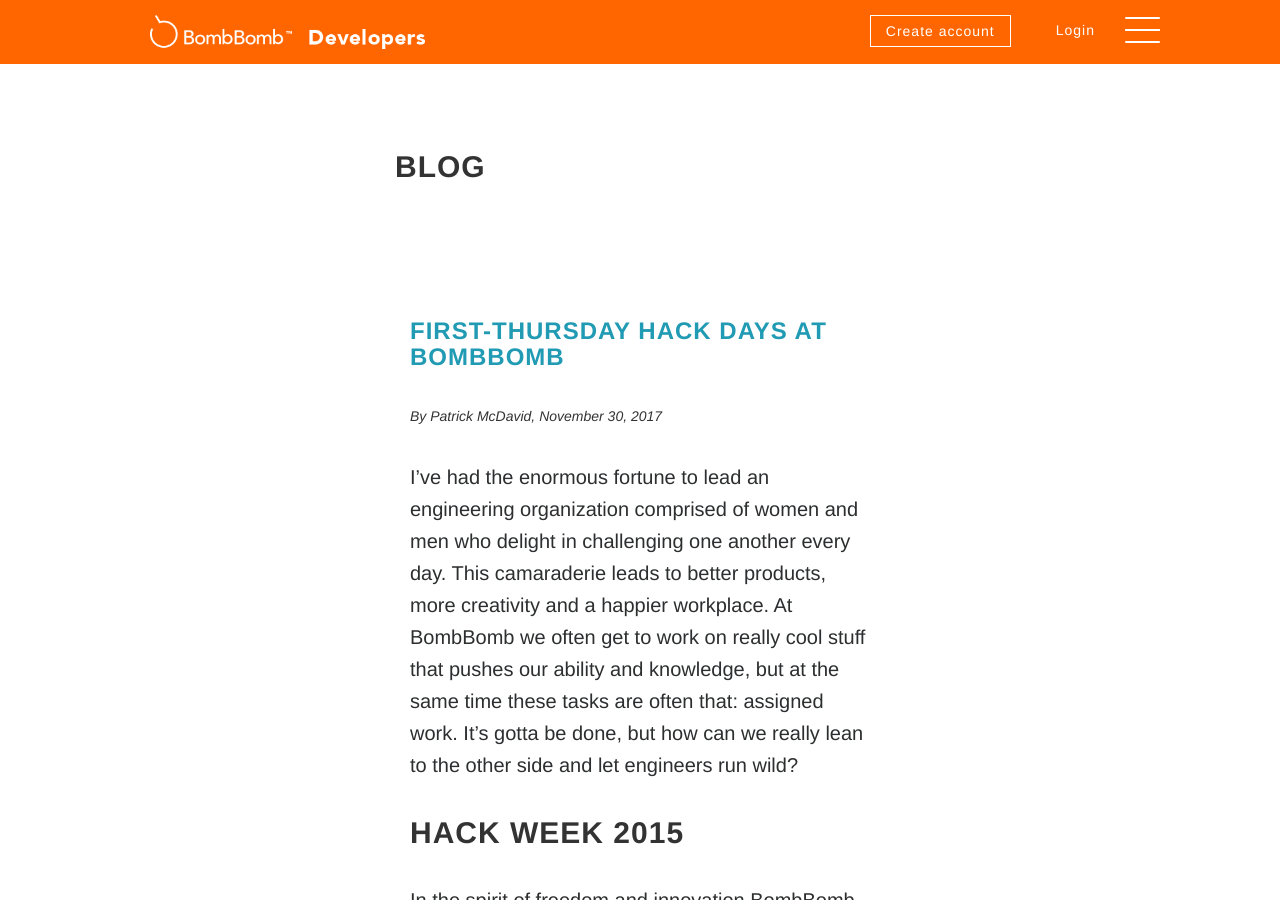
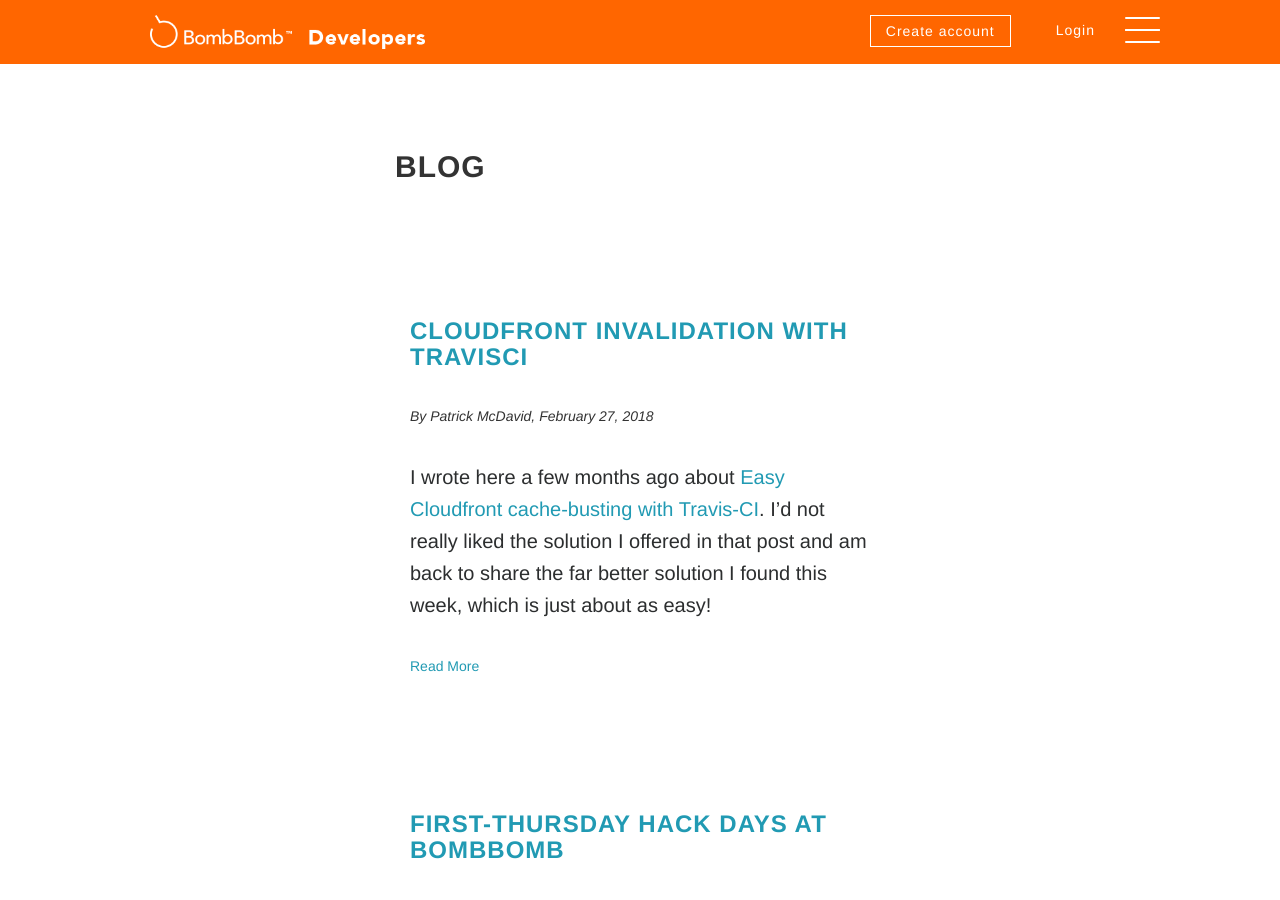
Before and after one commit to bombbomb/developer.bombbomb.com, a Jekyll site: the page built from blog/index.html, in a window 1280 px wide and 900 px high. Built offline with Jekyll 4.4.1, drawn with Linux system fonts in a browser that asks for light colours; some of the changed lines change nothing that is shown; some of the changed text lies outside the part shown.

Commit message:
cloudfront invalidation posts

````diff
--- a/_posts/2017-10-16-CacheExpiration.md
+++ b/_posts/2017-10-16-CacheExpiration.md
@@ -2,6 +2,8 @@
 title: Easy Cloudfront cache-busting with Travis-CI
 author: Patrick McDavid
 ---
+
+*Update February 27, 2018: There's a better workflow offered [here](/blog/2018/02/27/TravisCI-Cloudfront-Cache-Invalidation/)*
 
 This site is hosted on AWS' S3 via Cloudfront which is an easy way to keep it online with minimal concern at runtime. We're trying to get more contributors to this project in support of our [OpenAPI docs](/api), this blog, and other odds and ends.
 
--- /dev/null
+++ b/_posts/2018-02-27-TravisCI-Cloudfront-Cache-Invalidation.md
@@ -0,0 +1,57 @@
+---
+title: CloudFront Invalidation with TravisCI
+author: Patrick McDavid
+---
+
+I wrote here a few months ago about [Easy Cloudfront cache-busting with Travis-CI](/blog/2017/10/16/CacheExpiration/). I'd not really liked the solution I offered in that post and am back to share the far better solution I found this week, which is just about as easy!<!--more-->
+
+CloudFront achieves high speed global delivery of content by caching content at edge locations all over the world. BombBomb uses CloudFront to serve video, images and web application to end users at speed.
+
+Web apps in particular need to update CDN-hosted HTML/JS/CSS regularly. CloudFront offers an invalidation function where you can inform CDN edge locations that they need to fetch the assets again as there's new content there.
+
+For our NodeJS/TravisCI projects we've begun using Alex Patow's  [travis-ci-cloudfront-invalidation](https://github.com/alexpatow/travis-ci-cloudfront-invalidation) to handle this with only a couple of added lines of `.travis.yml` configuration.
+
+To accomplish this in your project, first you'll need to install the package in your travis runtime:
+
+```yaml
+install:
+- npm install -g travis-ci-cloudfront-invalidation
+- npm install
+```
+
+At the tail of your configuration, you'll add an `after_deploy` clause:
+
+```yaml
+after_deploy:
+  - travis-ci-cloudfront-invalidation -a $AWS_ACCESS_KEY -s $AWS_SECRET_KEY -c $AWS_CLOUDFRONT_DIST_ID -i '/*' -b $TRAVIS_BRANCH -p $TRAVIS_PULL_REQUEST
+```
+
+You'll need to grant an AWS IAM user rights to Write Cache Invalidations to CloudFront, and then you'll need to give TravisCI a few environment variables pertaining to that IAM user and the CloudFront distribution you'd like to invalidate:
+
+ - AWS_ACCESS_KEY
+ - AWS_SECRET_KEY
+ - AWS_CLOUDFRONT_DIST_ID
+
+Running this will reward you with a JSON blob representing the CloudFront invalidation Travis has kicked off on your behalf:
+
+```json
+{
+  "Location": "https://cloudfront.amazonaws.com/2017-03-25/distribution/xxxxxxx/invalidation/xxxxxx",
+  "Invalidation": {
+    "Id": "xxxxxx",
+    "Status": "InProgress",
+    "CreateTime": "2018-02-27T18:03:04.847Z",
+    "InvalidationBatch": {
+      "Paths": {
+        "Quantity": 1,
+        "Items": [
+          "/*"
+        ]
+      },
+      "CallerReference": "2018-02-27T18:03:04.733Z"
+    }
+  }
+}
+```
+
+This package does not automatically do a per-file invalidation, instead leaving it up to you to tell it which files are changed. Their suggestion out of the gate is simply to invalidate `/*`, representing everything. In our use case that's not too big of a deal.
````
